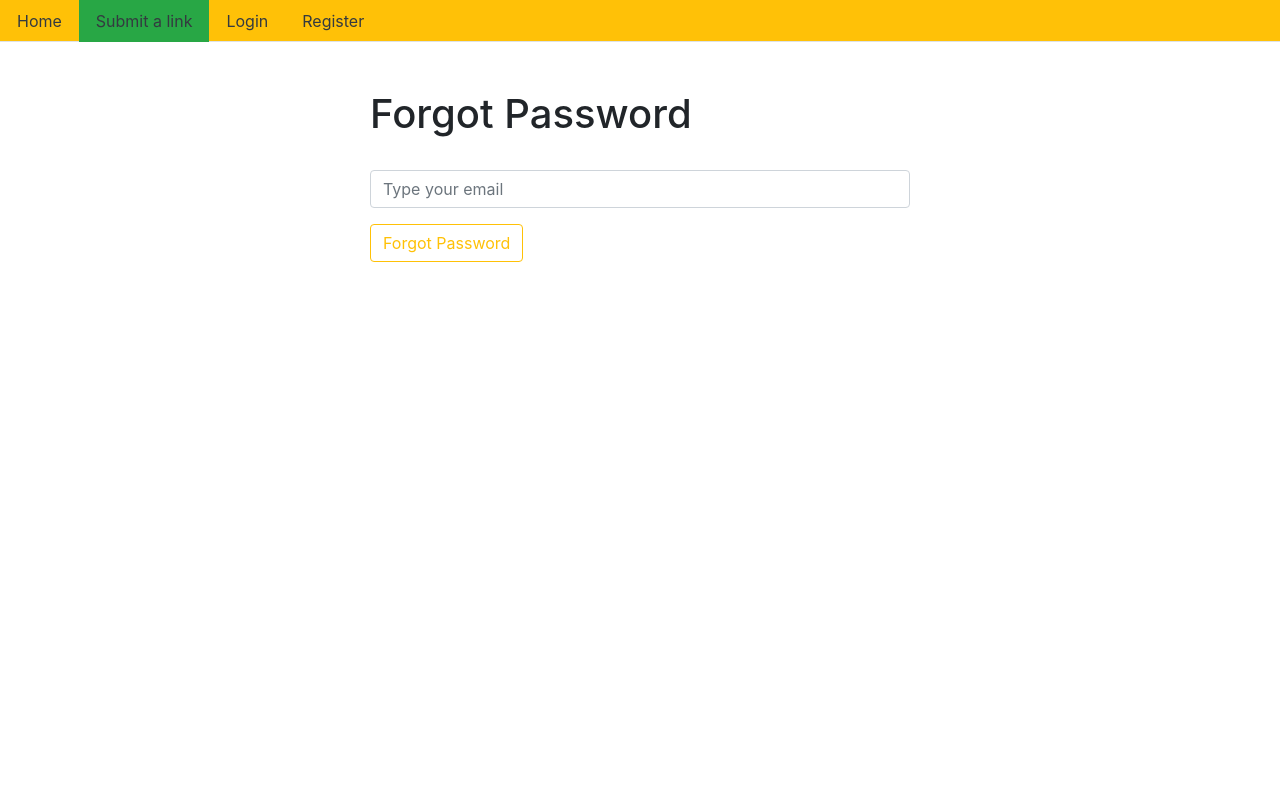
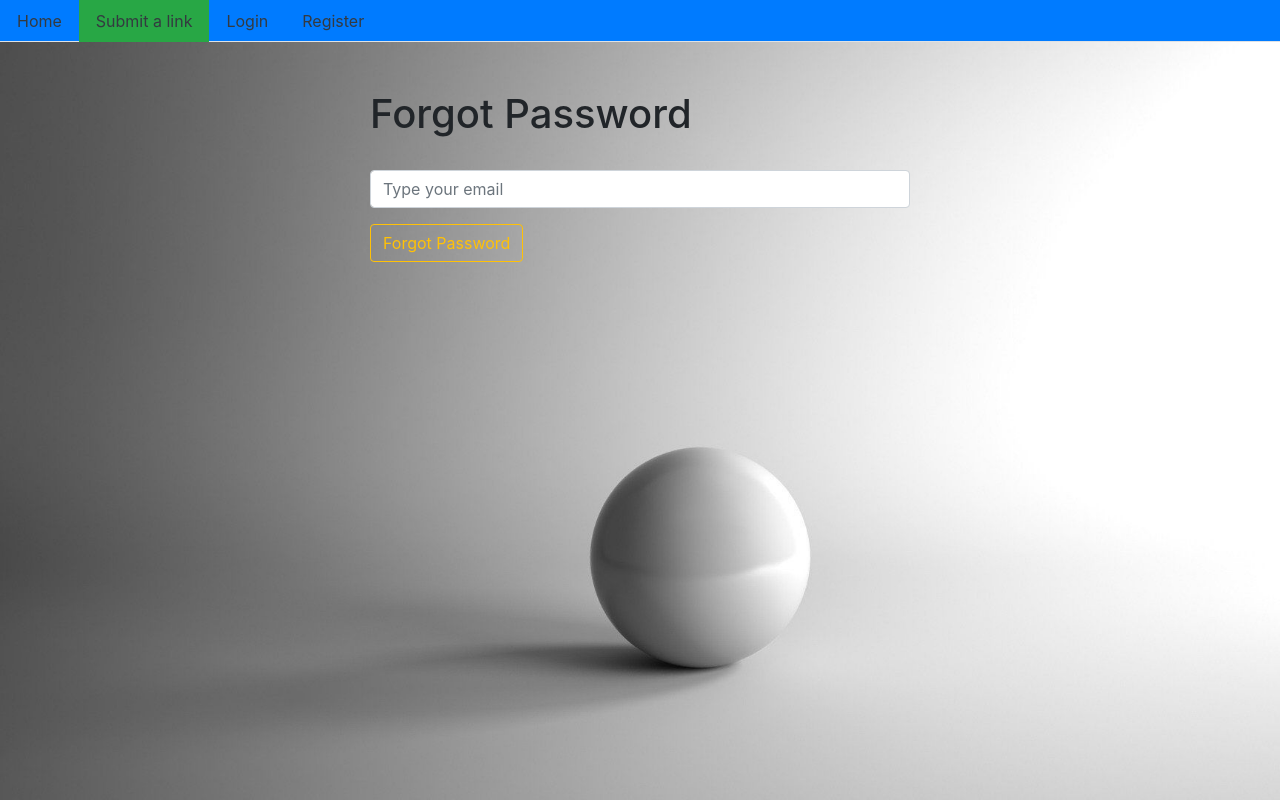
Before and after one commit to amankushwaha577/Academic-Earth, a Next.js app in the folder client/: page /auth/password/forgot in a window 1280 px wide. Built offline with nearby package versions, Linux system fonts and the light colour scheme.

Commit message:
Component part is done

```diff
--- a/client/components/Layout.js
+++ b/client/components/Layout.js
@@ -19,20 +19,22 @@ const Layout = ({ children }) => {
                 crossOrigin="anonymous"
             />
             <link rel="stylesheet" href="/static/css/styles.css" />
+            <script src="https://kit.fontawesome.com/a076d05399.js"></script>
         </React.Fragment>
     );
 
     const nav = () => (
-        <ul className="nav nav-tabs bg-warning">
+        <ul className="nav nav-tabs bg-primary">
             <li className="nav-item">
                 <Link href="/">
-                    <a className="nav-link text-dark">Home</a>
+                    <a className="nav-link text-dark"><i class="fas fa-home"></i>Home</a>
                 </Link>
             </li>
 
             <li className="nav-item">
                 <Link href="/user/link/create">
                     <a className="nav-link text-dark btn btn-success" style={{ borderRadius: '0px' }}>
+                    <i class="fas fa-upload"></i>
                         Submit a link
                     </a>
                 </Link>
@@ -42,12 +44,12 @@ const Layout = ({ children }) => {
                 <React.Fragment>
                     <li className="nav-item">
                         <Link href="/login">
-                            <a className="nav-link text-dark">Login</a>
+                            <a className="nav-link text-dark"><i class="fas fa-sign-in-alt"></i>Login</a>
                         </Link>
                     </li>
                     <li className="nav-item">
                         <Link href="/register">
-                            <a className="nav-link text-dark">Register</a>
+                            <a className="nav-link text-dark"><i class="fas fa-user-plus"></i>Register</a>
                         </Link>
                     </li>
                 </React.Fragment>
@@ -56,7 +58,7 @@ const Layout = ({ children }) => {
             {isAuth() && isAuth().role === 'admin' && (
                 <li className="nav-item ml-auto">
                     <Link href="/admin">
-                        <a className="nav-link text-dark">{isAuth().name}</a>
+                        <a className="nav-link text-dark"><i class="fas fa-user"></i>{isAuth().name}</a>
                     </Link>
                 </li>
             )}
@@ -72,7 +74,7 @@ const Layout = ({ children }) => {
             {isAuth() && (
                 <li className="nav-item">
                     <a onClick={logout} className="nav-link text-dark">
-                        Logout
+                    <i class="fas fa-sign-out-alt"></i>Logout
                     </a>
                 </li>
             )}
--- a/client/public/static/css/styles.css
+++ b/client/public/static/css/styles.css
@@ -6,3 +6,12 @@
 .nav a:hover {
     border-radius: 0px;
 }
+
+body
+{
+    background-image: url("back.jpg");
+    background-position: fixed ;
+    background-attachment: fixed;
+    background-repeat: no-repeat;
+    background-size: cover;
+}
```
Also changed, not shown: client/public/static/css/back.jpg.
